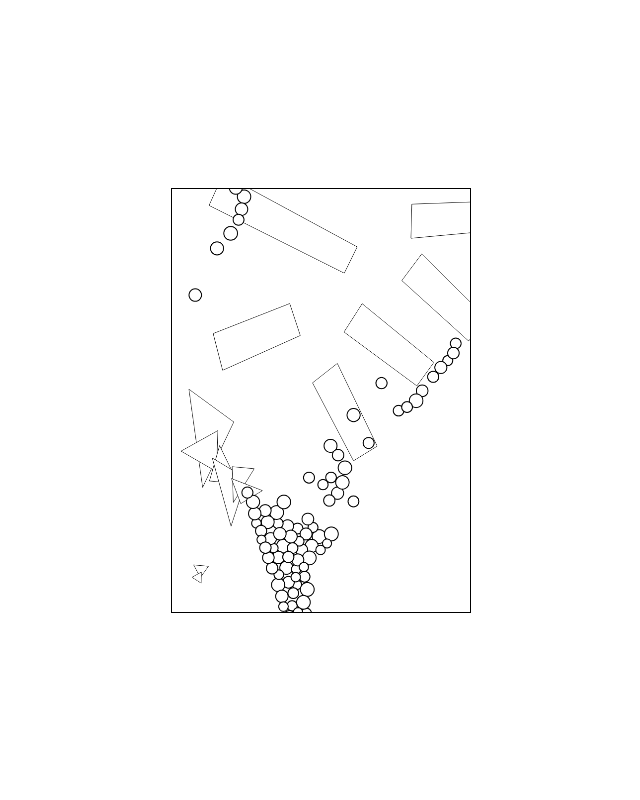
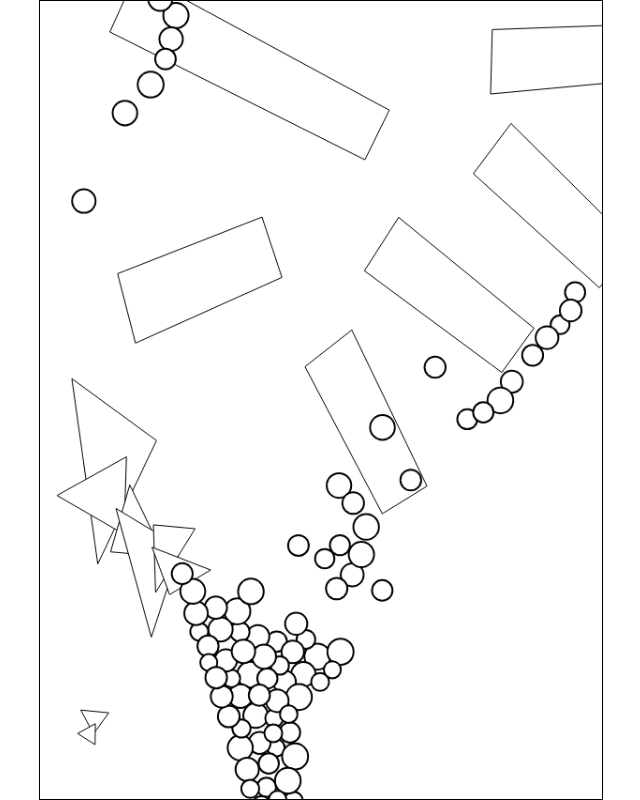
Before and after one commit to Bulmenisaurus/painting, a website: page index.html in a window 1280 px wide. Shown: the whole page, without its empty margins (319-959 px from the left). Drawn offline with Linux system fonts and the light colour scheme.

Commit message:
make canvas as large as possible

```diff
--- a/src/style.css
+++ b/src/style.css
@@ -17,11 +17,14 @@ canvas {
 
 #container {
     display: grid;
+    max-height: 100vh;
+    max-width: 100vw;
+    aspect-ratio: 12/17;
 }
 
 #container canvas {
     grid-column-start: 1;
     grid-row-start: 1;
-    width: 300px;
-    height: 425px;
+    width: 100%;
+    height: 100%;
 }
```
